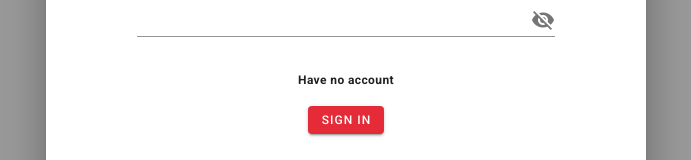
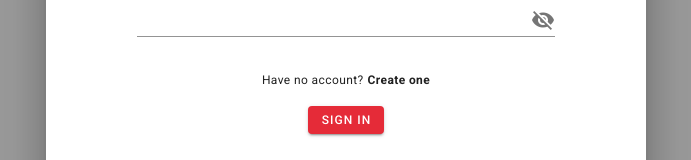
Before and after one commit to adevaraz/webdev1-technogram, a Vue app in the folder client/technogram/: page /signin in a window 1280 px wide. Shown: the part 488-648 px from the top of the page, without its empty margins (294-985 px from the left). Built offline with nearby package versions, Linux system fonts and the light colour scheme; a web font is replaced by a local one.

Commit message:
minor change

```diff
--- a/client/technogram/src/api/const.js
+++ b/client/technogram/src/api/const.js
@@ -1,5 +1,5 @@
-const BASE_URL = "https://technogram-api.technogram.tech"
-// const BASE_URL = "http://localhost:3000";
+// const BASE_URL = "https://technogram-api.technogram.tech"
+const BASE_URL = "http://localhost:3000";
 
 const BERITA_URL = BASE_URL + "/news";
 const KATEGORI_URL = BASE_URL + "/kategori";
--- a/client/technogram/src/components/user/auth/LoginUser.vue
+++ b/client/technogram/src/components/user/auth/LoginUser.vue
@@ -31,7 +31,8 @@
                     </v-col>
                   </v-row>
                     <v-row align="center" justify="center">
-                      <p class="text-caption font-weight-bold" style="cursor:pointer;" @click="onHaveNoAccountClicked">Have no account</p>
+                      <p class="text-caption pr-1">Have no account?</p>
+                      <p class="text-caption font-weight-bold" style="cursor:pointer;" @click="onHaveNoAccountClicked">Create one</p>
                      </v-row>
                     <v-col class="d-flex justify-center">
                       <v-btn class="login_btn" color="#E52B38" small @click="signin">Sign in</v-btn>
--- a/client/technogram/src/components/user/profile/ProfileDropDown.vue
+++ b/client/technogram/src/components/user/profile/ProfileDropDown.vue
@@ -10,12 +10,12 @@
     <v-list dense nav>
       <v-list-item-content>
         <v-list-item-title
-          class="item"
+          class="profile-item"
           @click="$router.push({ name: 'profile' })"
         >Saved News</v-list-item-title>
 
         <v-list-item-content>
-          <v-list-item-title class="item" @click="signOut()">Sign Out</v-list-item-title>
+          <v-list-item-title class="profile-item" @click="signOut()">Sign Out</v-list-item-title>
         </v-list-item-content>
       </v-list-item-content>
     </v-list>
@@ -100,7 +100,7 @@ export default {
 .notification-header {
   border-bottom: 1px solid #d9d9d9;
 }
-.item {
+.profile-item {
   cursor: pointer;
 }
 .more {
```
